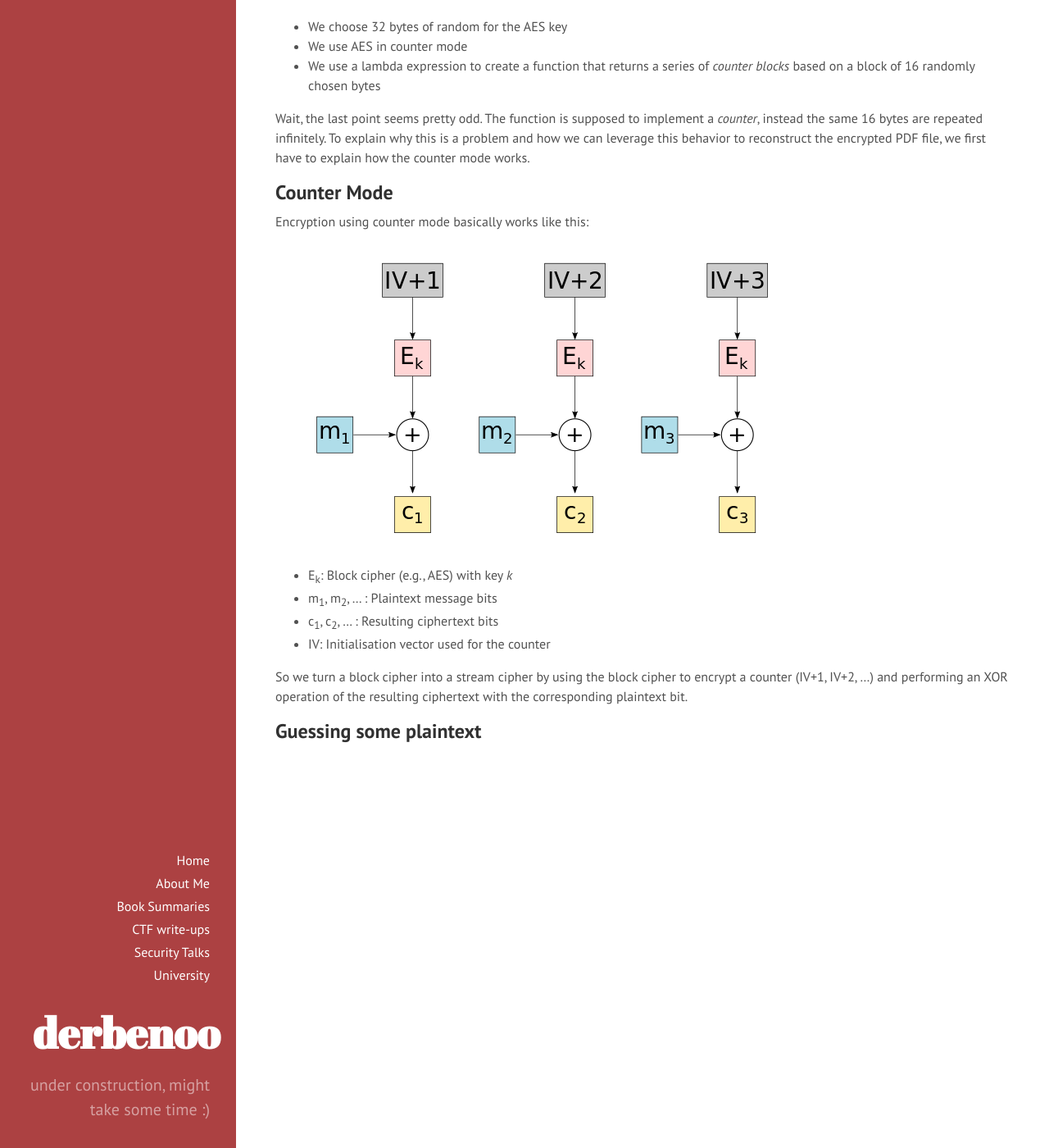
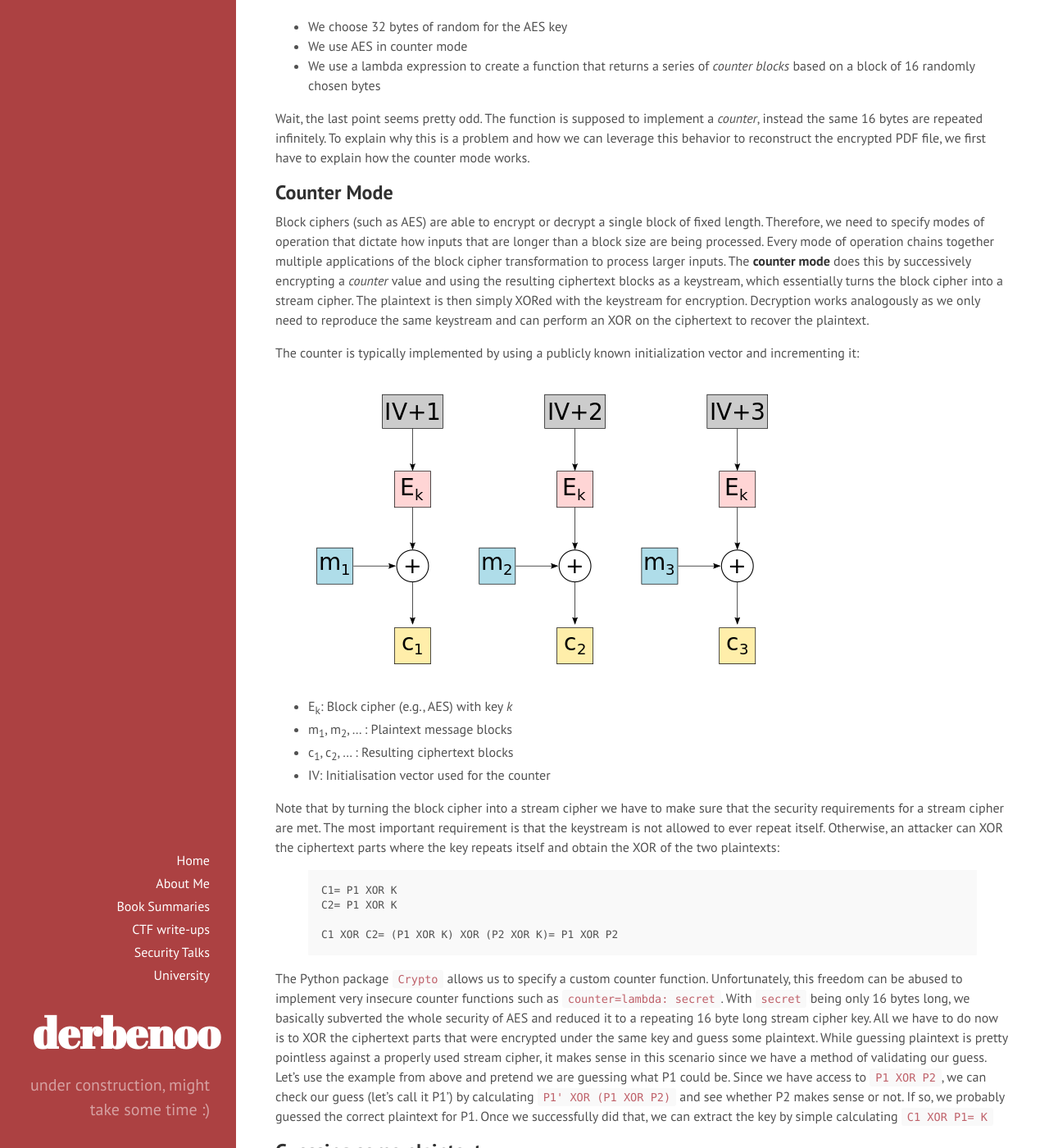
Before and after one commit to derbenoo/derbenoo.github.io, a Jekyll site: the page built from _posts/ctf/2017-08-12-sha2017_ctf_stack_overflow.md, in a window 1280 px wide and 1400 px high, scrolled down 836 px. Shown: the whole window at 82% size. Built offline with Jekyll 4.4.1, drawn with Linux system fonts in a browser that asks for light colours.

Commit message:
write-up stack overflow: theory section

```diff
--- a/_posts/ctf/2017-08-12-sha2017_ctf_stack_overflow.md
+++ b/_posts/ctf/2017-08-12-sha2017_ctf_stack_overflow.md
@@ -47,15 +47,27 @@
 
 ## Counter Mode
 
-Encryption using counter mode basically works like this:
+Block ciphers (such as AES) are able to encrypt or decrypt a single block of fixed length. Therefore, we need to specify modes of operation that dictate how inputs that are longer than a block size are being processed. Every mode of operation chains together multiple applications of the block cipher transformation to process larger inputs. The **counter mode** does this by successively encrypting a *counter* value and using the resulting ciphertext blocks as a keystream, which essentially turns the block cipher into a stream cipher. The plaintext is then simply XORed with the keystream for encryption. Decryption works analogously as we only need to reproduce the same keystream and can perform an XOR on the ciphertext to recover the plaintext.
+
+The counter is typically implemented by using a publicly known initialization vector and incrementing it:
 
 ![Counter Mode]({{site.url}}/public/images/ctf/sha2017_ctf_stack_overflow_counter_mode.png)
 
 * E<sub>k</sub>: Block cipher (e.g., AES) with key _k_
-* m<sub>1</sub>, m<sub>2</sub>, ... : Plaintext message bits
-* c<sub>1</sub>, c<sub>2</sub>, ... : Resulting ciphertext bits
+* m<sub>1</sub>, m<sub>2</sub>, ... : Plaintext message blocks
+* c<sub>1</sub>, c<sub>2</sub>, ... : Resulting ciphertext blocks
 * IV: Initialisation vector used for the counter
 
-So we turn a block cipher into a stream cipher by using the block cipher to encrypt a counter (IV+1, IV+2, ...) and performing an XOR operation of the resulting ciphertext with the corresponding plaintext bit.
+Note that by turning the block cipher into a stream cipher we have to make sure that the security requirements for a stream cipher are met. The most important requirement is that the keystream is not allowed to ever repeat itself. Otherwise, an attacker can XOR the ciphertext parts where the key repeats itself and obtain the XOR of the two plaintexts:
+
+{% highlight null %}
+C1= P1 XOR K
+C2= P1 XOR K
+
+C1 XOR C2= (P1 XOR K) XOR (P2 XOR K)= P1 XOR P2
+
+{% endhighlight %}
+
+The Python package `Crypto` allows us to specify a custom counter function. Unfortunately, this freedom can be abused to implement very insecure counter functions such as `counter=lambda: secret`. With `secret` being only 16 bytes long, we basically subverted the whole security of AES and reduced it to a repeating 16 byte long stream cipher key. All we have to do now is to XOR the ciphertext parts that were encrypted under the same key and guess some plaintext. While guessing plaintext is pretty pointless against a properly used stream cipher, it makes sense in this scenario since we have a method of validating our guess. Let's use the example from above and pretend we are guessing what P1 could be. Since we have access to `P1 XOR P2`, we can check our guess (let's call it P1') by calculating `P1' XOR (P1 XOR P2)` and see whether P2 makes sense or not. If so, we probably guessed the correct plaintext for P1. Once we successfully did that, we can extract the key by simple calculating `C1 XOR P1= K`
 
 ## Guessing some plaintext
```
